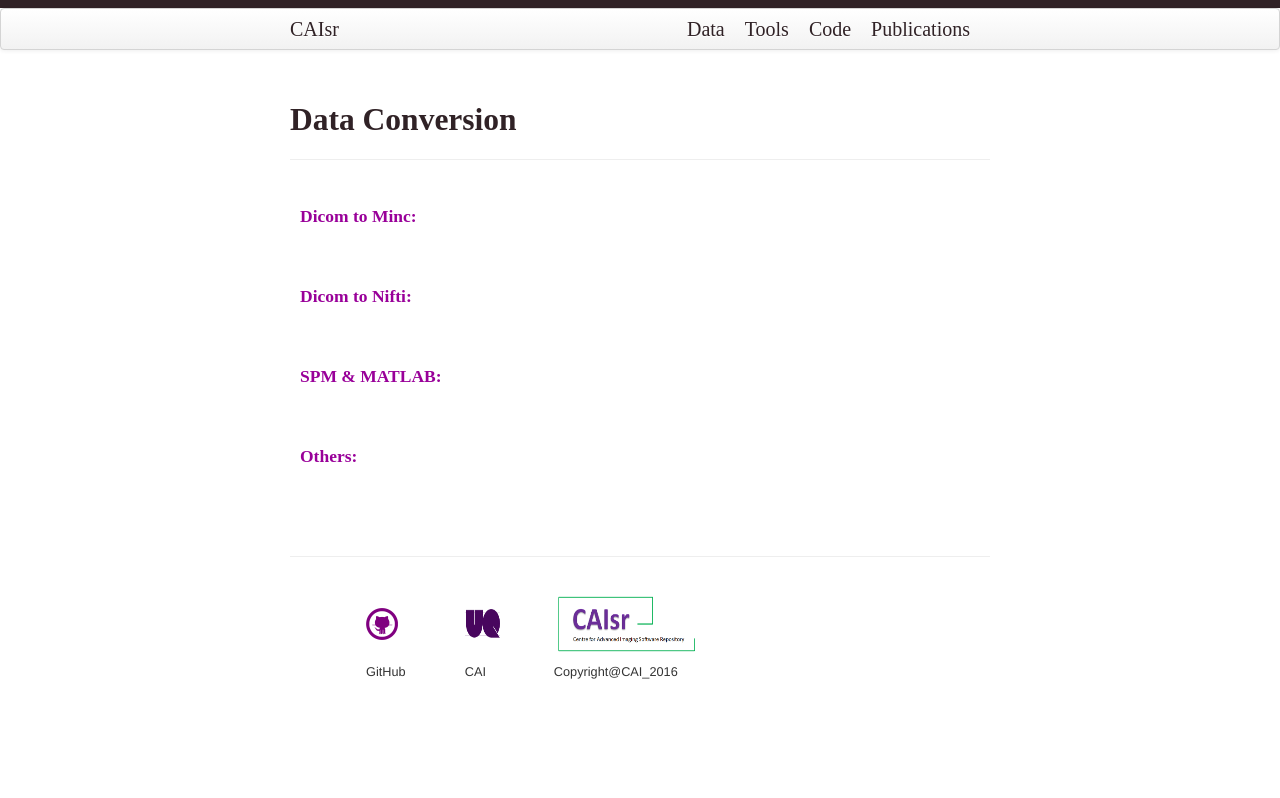
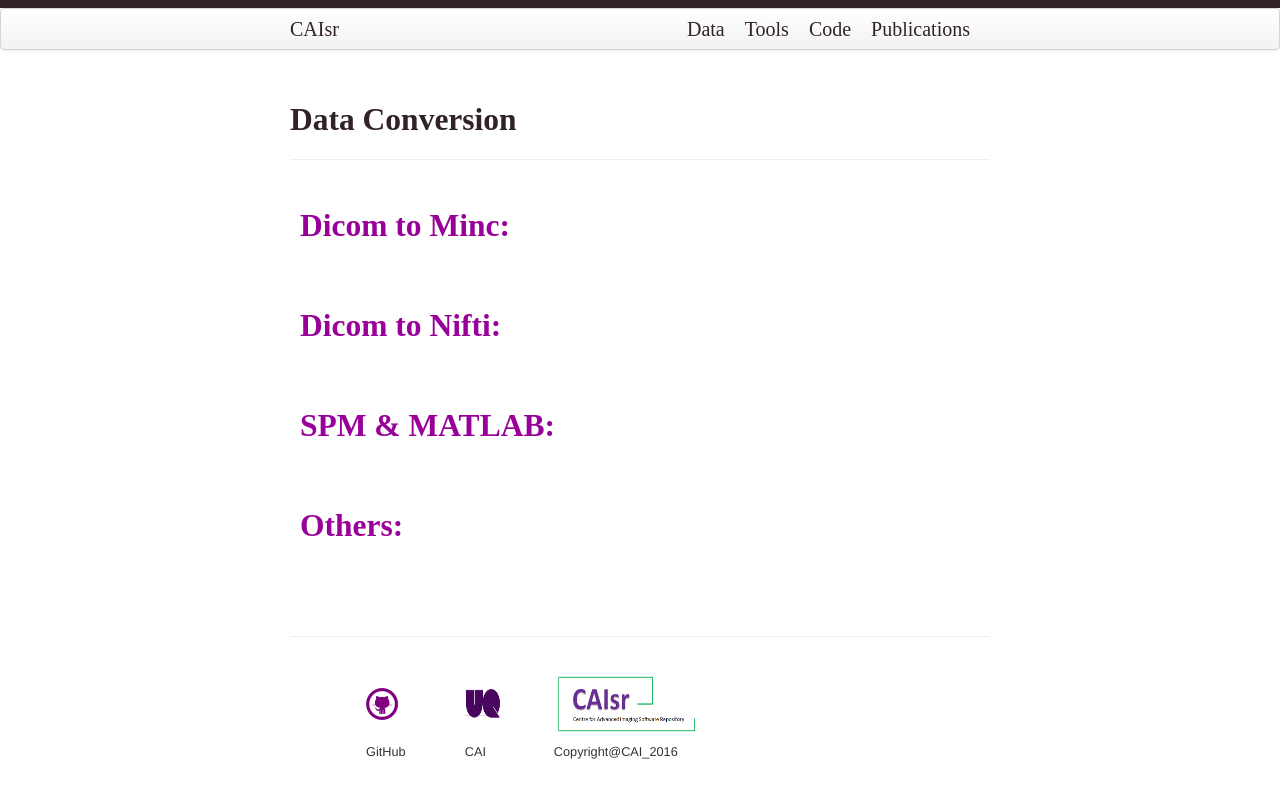
Before and after one commit to CAIsr/CAIsr.github.io, a Jekyll site: the page built from pages/data_conversion.md, in a window 1280 px wide. Shown: the top 798 px of the page. Built offline with Jekyll 4.4.1, drawn with Linux system fonts in a browser that asks for light colours.

Commit message:
Update data_conversion.md
sub-heading font

```diff
--- a/pages/data_conversion.md
+++ b/pages/data_conversion.md
@@ -5,7 +5,7 @@ description: Overview of data conversion and types
 ---
 
 <dl>
-<dd> <h4 style="color:#990099;"> Dicom to Minc: </h4> </dd>
+<dd> <h2 style="color:#990099;"> Dicom to Minc: </h2> </dd>
 </dl>
 
 <dl>
@@ -13,7 +13,7 @@ description: Overview of data conversion and types
 </dl>
 
 <dl>
-<dd> <h4 style="color:#990099;"> Dicom to Nifti: </h4> </dd>
+<dd> <h2 style="color:#990099;"> Dicom to Nifti: </h2> </dd>
 </dl>
 
 <dl>
@@ -21,7 +21,7 @@ description: Overview of data conversion and types
 </dl>
 
 <dl>
-<dd> <h4 style="color:#990099;"> SPM & MATLAB: </h4> </dd>
+<dd> <h2 style="color:#990099;"> SPM & MATLAB: </h2> </dd>
 </dl>
 
 <dl>
@@ -29,7 +29,7 @@ description: Overview of data conversion and types
 </dl>
 
 <dl>
-<dd> <h4 style="color:#990099;"> Others: </h4> </dd>
+<dd> <h2 style="color:#990099;"> Others: </h2> </dd>
 </dl>
 
 <dl>
```
